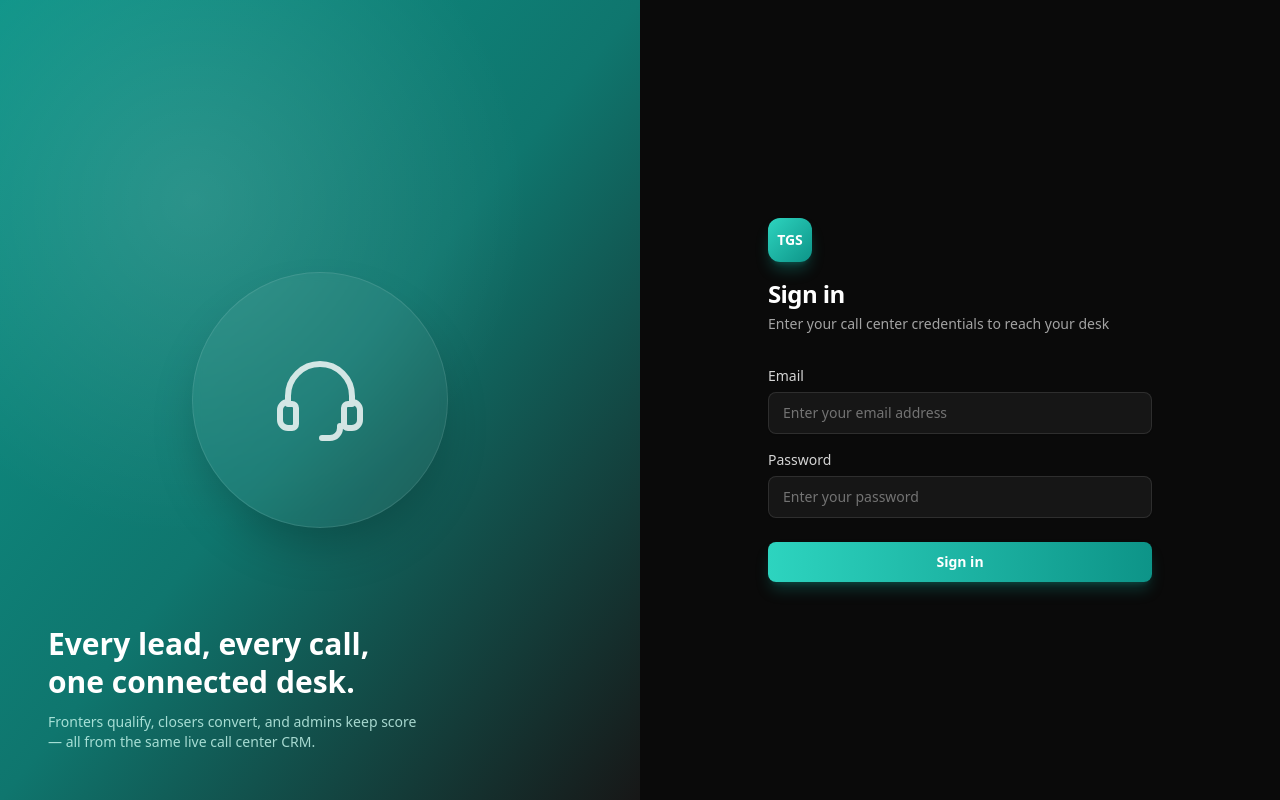
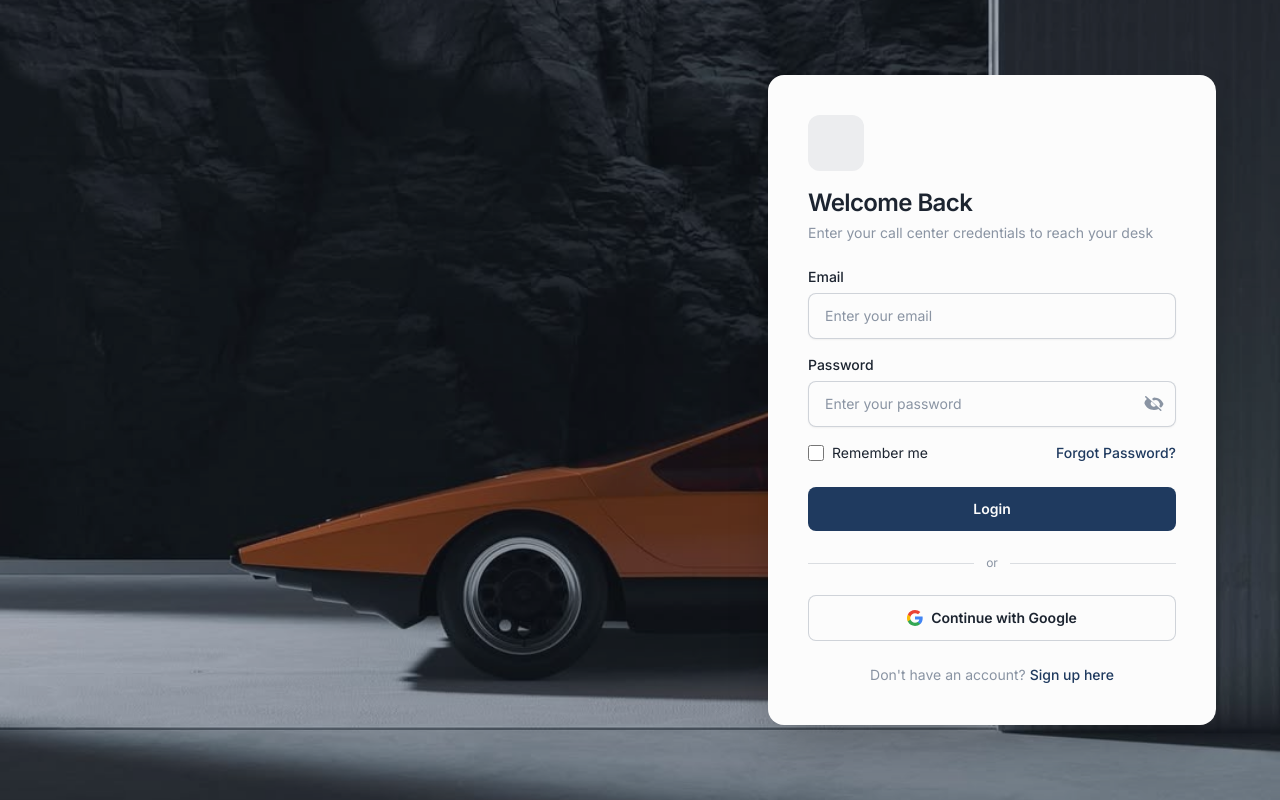
Before and after one commit to adeelasgher847/tgs-caller-crm-fe, a Next.js app: page /login in a window 1280 px wide. Built offline with nearby package versions, Linux system fonts and the light colour scheme.

Commit message:
revamp login page with new design

```diff
--- a/app/layout.tsx
+++ b/app/layout.tsx
@@ -1,5 +1,8 @@
+import { Inter } from 'next/font/google'
 import '../styles/globals.css'
 import MockProvider from './providers/MockProvider'
+
+const inter = Inter({ subsets: ['latin'], variable: '--font-inter' })
 
 export const metadata = {
   title: 'Auto Warranty CRM',
@@ -8,8 +11,8 @@ export const metadata = {
 
 export default function RootLayout({ children }: { children: React.ReactNode }) {
   return (
-    <html lang="en">
-      <body className="min-h-screen bg-gray-50 text-gray-800">
+    <html lang="en" className={inter.variable}>
+      <body className="min-h-screen bg-paper font-sans text-ink">
         <MockProvider>{children}</MockProvider>
       </body>
     </html>
--- a/app/login/page.tsx
+++ b/app/login/page.tsx
@@ -14,10 +14,46 @@ import {
   storeToken,
 } from '@/lib/auth'
 
+function EyeIcon({ open }: { open: boolean }) {
+  return open ? (
+    <svg viewBox="0 0 20 20" fill="currentColor" className="h-5 w-5">
+      <path d="M10 3.5c-4.42 0-8.24 2.83-9.53 6.5 1.29 3.67 5.11 6.5 9.53 6.5s8.24-2.83 9.53-6.5C18.24 6.33 14.42 3.5 10 3.5zm0 10.83a4.33 4.33 0 110-8.66 4.33 4.33 0 010 8.66zm0-6.83a2.5 2.5 0 100 5 2.5 2.5 0 000-5z" />
+    </svg>
+  ) : (
+    <svg viewBox="0 0 20 20" fill="currentColor" className="h-5 w-5">
+      <path d="M2.28 2.22a.75.75 0 00-1.06 1.06l1.68 1.68C1.4 6.02.36 7.5.47 9.5 1.76 13.17 5.58 16 10 16c1.6 0 3.11-.37 4.44-1.03l1.78 1.78a.75.75 0 101.06-1.06L2.28 2.22zm5.4 5.4l4.2 4.2a2.5 2.5 0 01-4.2-4.2zM10 3.5c4.42 0 8.24 2.83 9.53 6.5a10.98 10.98 0 01-2.6 3.86l-1.62-1.62a4.33 4.33 0 00-5.75-5.75L7.98 4.9A9.9 9.9 0 0110 3.5z" />
+    </svg>
+  )
+}
+
+function GoogleIcon() {
+  return (
+    <svg viewBox="0 0 20 20" className="h-4 w-4">
+      <path
+        fill="#4285F4"
+        d="M19.6 10.23c0-.68-.06-1.32-.17-1.95H10v3.7h5.38a4.6 4.6 0 01-2 3.02v2.5h3.23c1.9-1.75 2.99-4.32 2.99-7.27z"
+      />
+      <path
+        fill="#34A853"
+        d="M10 20c2.7 0 4.96-.89 6.62-2.42l-3.23-2.5c-.9.6-2.05.96-3.39.96-2.6 0-4.81-1.76-5.6-4.12H1.06v2.59A10 10 0 0010 20z"
+      />
+      <path
+        fill="#FBBC05"
+        d="M4.4 11.92a5.99 5.99 0 010-3.84V5.49H1.06a10 10 0 000 9.02l3.34-2.59z"
+      />
+      <path
+        fill="#EA4335"
+        d="M10 3.96c1.47 0 2.79.5 3.83 1.5l2.87-2.87C14.95.99 12.7 0 10 0 6.09 0 2.71 2.24 1.06 5.49l3.34 2.59C5.19 5.72 7.4 3.96 10 3.96z"
+      />
+    </svg>
+  )
+}
+
 export default function LoginPage() {
   const router = useRouter()
   const [email, setEmail] = useState('')
   const [password, setPassword] = useState('')
+  const [showPassword, setShowPassword] = useState(false)
   const [error, setError] = useState<string | null>(null)
   const [isSubmitting, setIsSubmitting] = useState(false)
 
@@ -55,56 +91,25 @@ export default function LoginPage() {
   }
 
   return (
-    <main className="flex min-h-screen bg-neutral-950">
-      <section className="relative hidden w-1/2 overflow-hidden bg-gradient-to-br from-teal-600 via-teal-700 to-neutral-900 lg:flex lg:flex-col lg:justify-end">
-        <div
+    <main className="relative flex min-h-screen items-center justify-end overflow-hidden bg-ink px-6 py-12 lg:px-16">
+      <img
+        src="/hero-section-login.jpg"
+        alt=""
         aria-hidden
-          className="pointer-events-none absolute inset-0"
-          style={{
-            backgroundImage:
-              'radial-gradient(circle at 30% 25%, rgba(255,255,255,0.12), transparent 45%)',
-          }}
+        className="fixed inset-0 h-screen w-screen object-cover"
+        style={{ objectPosition: '50% 78%' }}
       />
-        <div
-          aria-hidden
-          className="absolute inset-0 flex items-center justify-center"
-        >
-          <div className="flex h-64 w-64 items-center justify-center rounded-full border border-white/10 bg-white/5 shadow-2xl backdrop-blur-sm">
-            <svg viewBox="0 0 24 24" fill="none" className="h-24 w-24 text-white/80" aria-hidden>
-              <path
-                d="M4 12.5V11a8 8 0 0116 0v1.5M4 12.5a2 2 0 00-2 2V17a2 2 0 002 2h1a1 1 0 001-1v-4a1 1 0 00-1-1H4zm16 0a2 2 0 012 2V17a2 2 0 01-2 2h-1a1 1 0 01-1-1v-4a1 1 0 011-1h1zm-3 6v.5A2.5 2.5 0 0114.5 21.5h-2"
-                stroke="currentColor"
-                strokeWidth="1.5"
-                strokeLinecap="round"
-                strokeLinejoin="round"
-              />
-            </svg>
-          </div>
-        </div>
-        <div className="relative z-10 p-12">
-          <h2 className="max-w-sm text-3xl font-bold leading-tight text-white">
-            Every lead, every call, one connected desk.
-          </h2>
-          <p className="mt-3 max-w-sm text-sm text-teal-100/80">
-            Fronters qualify, closers convert, and admins keep score — all from the same live
-            call center CRM.
-          </p>
-        </div>
-      </section>
+      <div aria-hidden className="fixed inset-0 bg-ink/30" />
 
-      <section className="flex w-full items-center justify-center px-4 py-12 lg:w-1/2">
-        <div className="w-full max-w-sm">
-          <div className="mb-8">
-            <div className="mb-4 flex h-11 w-11 items-center justify-center rounded-xl bg-gradient-to-br from-teal-400 to-teal-600 text-sm font-bold text-white shadow-lg shadow-teal-500/30">
-              TGS
-            </div>
-            <h1 className="text-2xl font-semibold tracking-tight text-white">Sign in</h1>
-            <p className="mt-1 text-sm text-neutral-400">
+      <div className="relative z-10 w-full max-w-md rounded-2xl bg-paper p-8 shadow-2xl sm:p-10">
+        <div className="mb-4 h-14 w-14 rounded-xl bg-slate/15" aria-hidden />
+
+        <h1 className="text-2xl font-semibold tracking-tight text-ink">Welcome Back</h1>
+        <p className="mt-1 text-sm text-slate">
           Enter your call center credentials to reach your desk
         </p>
-          </div>
 
-          <form onSubmit={handleSubmit} noValidate>
+        <form onSubmit={handleSubmit} noValidate className="mt-6">
           {error && <Alert>{error}</Alert>}
 
           <div className="mb-4">
@@ -117,33 +122,68 @@ export default function LoginPage() {
               required
               value={email}
               onChange={(e) => setEmail(e.target.value)}
-                placeholder="Enter your email address"
+              placeholder="Enter your email"
             />
           </div>
 
-            <div className="mb-6">
+          <div className="mb-4">
             <Input
               label="Password"
               id="password"
               name="password"
-                type="password"
+              type={showPassword ? 'text' : 'password'}
               autoComplete="current-password"
               required
               minLength={8}
               value={password}
               onChange={(e) => setPassword(e.target.value)}
               placeholder="Enter your password"
+              endAdornment={
+                <button
+                  type="button"
+                  onClick={() => setShowPassword((v) => !v)}
+                  className="text-slate hover:text-ink"
+                  aria-label={showPassword ? 'Hide password' : 'Show password'}
+                >
+                  <EyeIcon open={showPassword} />
+                </button>
+              }
             />
           </div>
 
+          <div className="mb-6 flex items-center justify-between">
+            <label className="flex items-center gap-2 text-sm text-ink">
+              <input type="checkbox" className="h-4 w-4 rounded border-slate/40 text-ink" />
+              Remember me
+            </label>
+            <a href="#" className="text-sm font-medium text-navy hover:underline">
+              Forgot Password?
+            </a>
+          </div>
+
           <Button type="submit" isLoading={isSubmitting} loadingText="Signing in…">
-              Sign in
+            Login
           </Button>
         </form>
 
+        <div className="my-6 flex items-center gap-3 text-xs text-slate">
+          <div className="h-px flex-1 bg-slate/30" />
+          or
+          <div className="h-px flex-1 bg-slate/30" />
+        </div>
 
+        <Button type="button" variant="secondary" className="gap-2">
+          <GoogleIcon />
+          Continue with Google
+        </Button>
+
+        <p className="mt-6 text-center text-sm text-slate">
+          Don&apos;t have an account?{' '}
+          <a href="#" className="font-medium text-navy hover:underline">
+            Sign up here
+          </a>
+        </p>
       </div>
-      </section>
     </main>
   )
 }
--- a/components/ui/Alert.tsx
+++ b/components/ui/Alert.tsx
@@ -4,7 +4,7 @@ export function Alert({ children }: { children: ReactNode }) {
   return (
     <div
       role="alert"
-      className="mb-5 flex items-start gap-2 rounded-lg border border-red-400/30 bg-red-500/10 px-3 py-2.5 text-sm text-red-300"
+      className="mb-5 flex items-start gap-2 rounded-lg border border-status-red/30 bg-status-red/10 px-3 py-2.5 text-sm text-status-red"
     >
       <svg aria-hidden viewBox="0 0 20 20" fill="currentColor" className="mt-0.5 h-4 w-4 flex-shrink-0">
         <path
--- a/components/ui/Button.tsx
+++ b/components/ui/Button.tsx
@@ -3,20 +3,40 @@ import { ButtonHTMLAttributes } from 'react'
 type ButtonProps = ButtonHTMLAttributes<HTMLButtonElement> & {
   isLoading?: boolean
   loadingText?: string
+  variant?: 'primary' | 'secondary'
+  size?: 'default' | 'small'
 }
 
-function Spinner() {
+function Spinner({ variant }: { variant: 'primary' | 'secondary' }) {
   return (
-    <svg aria-hidden className="h-4 w-4 animate-spin text-white" viewBox="0 0 24 24" fill="none">
+    <svg
+      aria-hidden
+      className={`h-4 w-4 animate-spin ${variant === 'primary' ? 'text-paper' : 'text-ink'}`}
+      viewBox="0 0 24 24"
+      fill="none"
+    >
       <circle className="opacity-25" cx="12" cy="12" r="10" stroke="currentColor" strokeWidth="4" />
       <path className="opacity-75" fill="currentColor" d="M4 12a8 8 0 018-8v4a4 4 0 00-4 4H4z" />
     </svg>
   )
 }
 
+const VARIANT_CLASSES = {
+  primary: 'bg-navy text-paper hover:opacity-90 disabled:opacity-50',
+  secondary:
+    'border border-slate/40 bg-paper text-ink hover:bg-slate/10 disabled:bg-slate/10 disabled:text-slate',
+}
+
+const SIZE_CLASSES = {
+  default: 'px-4 py-3 text-sm',
+  small: 'px-3.5 py-2 text-[13px]',
+}
+
 export function Button({
   isLoading = false,
   loadingText,
+  variant = 'primary',
+  size = 'default',
   children,
   disabled,
   className = '',
@@ -25,10 +45,10 @@ export function Button({
   return (
     <button
       disabled={disabled || isLoading}
-      className={`flex w-full items-center justify-center gap-2 rounded-lg bg-gradient-to-r from-teal-400 to-teal-600 px-4 py-2.5 text-sm font-semibold text-white shadow-lg shadow-teal-500/25 transition hover:opacity-95 disabled:cursor-not-allowed disabled:opacity-60 ${className}`}
+      className={`flex w-full items-center justify-center gap-2 rounded-lg font-semibold transition disabled:cursor-not-allowed ${VARIANT_CLASSES[variant]} ${SIZE_CLASSES[size]} ${className}`}
       {...props}
     >
-      {isLoading && <Spinner />}
+      {isLoading && <Spinner variant={variant} />}
       {isLoading ? loadingText ?? children : children}
     </button>
   )
--- a/components/ui/Input.tsx
+++ b/components/ui/Input.tsx
@@ -1,11 +1,12 @@
-import { InputHTMLAttributes, forwardRef, useId } from 'react'
+import { InputHTMLAttributes, ReactNode, forwardRef, useId } from 'react'
 
 type InputProps = InputHTMLAttributes<HTMLInputElement> & {
   label: string
+  endAdornment?: ReactNode
 }
 
 export const Input = forwardRef<HTMLInputElement, InputProps>(function Input(
-  { label, id, className = '', ...props },
+  { label, id, className = '', endAdornment, ...props },
   ref
 ) {
   const generatedId = useId()
@@ -13,15 +14,20 @@ export const Input = forwardRef<HTMLInputElement, InputProps>(function Input(
 
   return (
     <div>
-      <label htmlFor={inputId} className="mb-1.5 block text-sm font-medium text-neutral-300">
+      <label htmlFor={inputId} className="mb-1.5 block text-sm font-medium text-ink">
         {label}
       </label>
-      <input
-        ref={ref}
-        id={inputId}
-        className={`block w-full rounded-lg border border-white/10 bg-white/5 px-3.5 py-2.5 text-sm text-white placeholder-neutral-500 shadow-sm transition focus:border-teal-400/60 focus:outline-none focus:ring-2 focus:ring-teal-400/30 ${className}`}
-        {...props}
-      />
+      <div className="relative">
+        <input
+          ref={ref}
+          id={inputId}
+          className={`block w-full rounded-lg border border-slate/40 bg-paper px-4 py-3 text-sm text-ink placeholder-slate shadow-sm transition focus:border-status-blue focus:outline-none focus:ring-2 focus:ring-status-blue/30 ${endAdornment ? 'pr-11' : ''} ${className}`}
+          {...props}
+        />
+        {endAdornment && (
+          <div className="absolute inset-y-0 right-0 flex items-center pr-3">{endAdornment}</div>
+        )}
+      </div>
     </div>
   )
 })
--- a/tailwind.config.js
+++ b/tailwind.config.js
@@ -1,8 +1,26 @@
+const defaultTheme = require("tailwindcss/defaultTheme")
+
 /** @type {import('tailwindcss').Config} */
 module.exports = {
   content: ["./app/**/*.{ts,tsx}", "./components/**/*.{ts,tsx}"],
   theme: {
-    extend: {}
+    extend: {
+      colors: {
+        ink: "#1C2430",
+        paper: "#FCFCFC",
+        slate: "#8A94A3",
+        navy: "#1F3A5F",
+        status: {
+          red: "#B5504A",
+          green: "#4F8A5B",
+          gold: "#C99A3E",
+          blue: "#3E7CB1"
+        }
+      },
+      fontFamily: {
+        sans: ["var(--font-inter)", "Inter", ...defaultTheme.fontFamily.sans]
+      }
+    }
   },
   plugins: []
 }
```
Also changed, not shown: app/page.tsx (+10 -10 lines), public/hero-section-login.jpg (added), 1 other file (tests, documents, lock files or other folders). Lines whose indentation alone changed are shown as unchanged.
